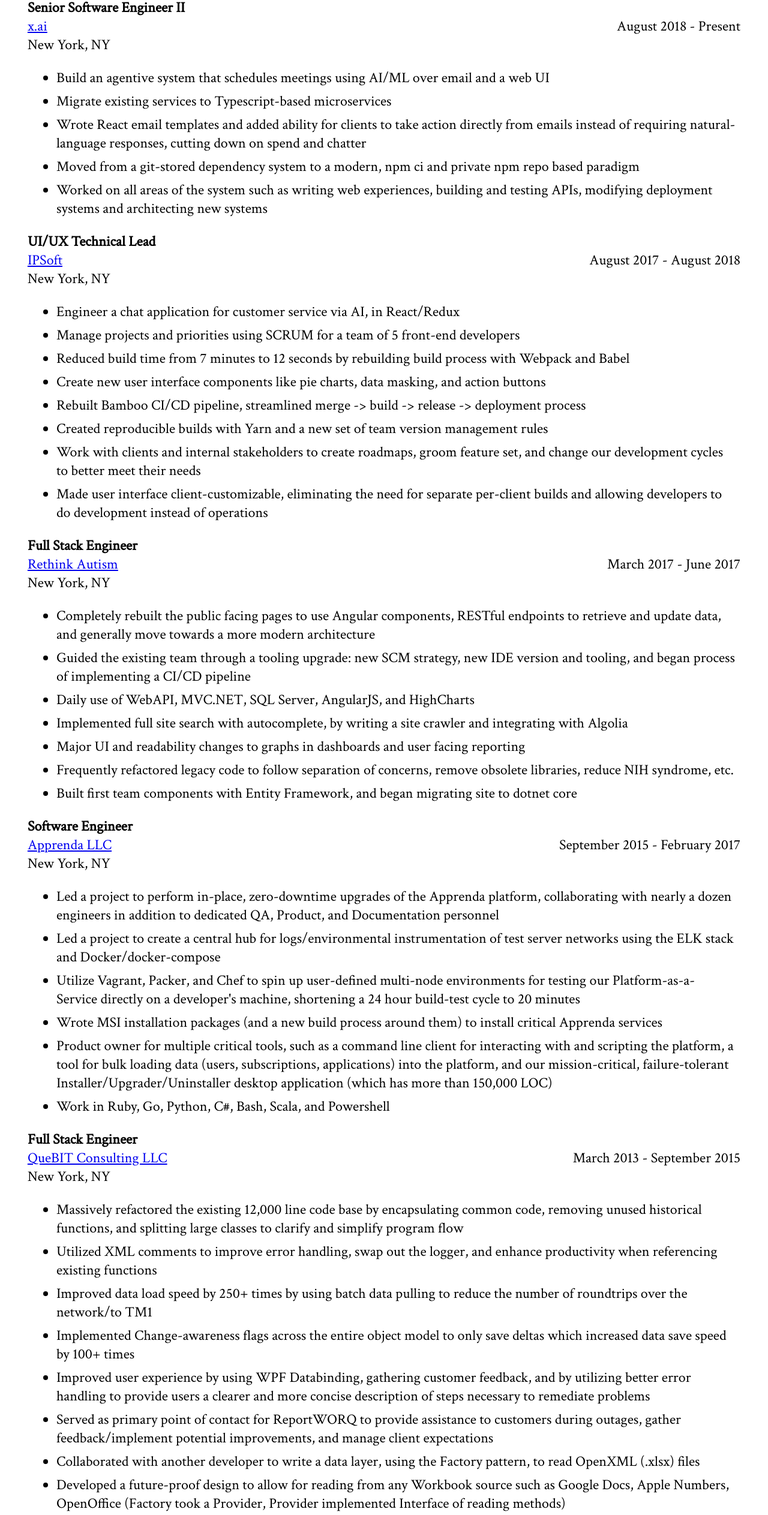
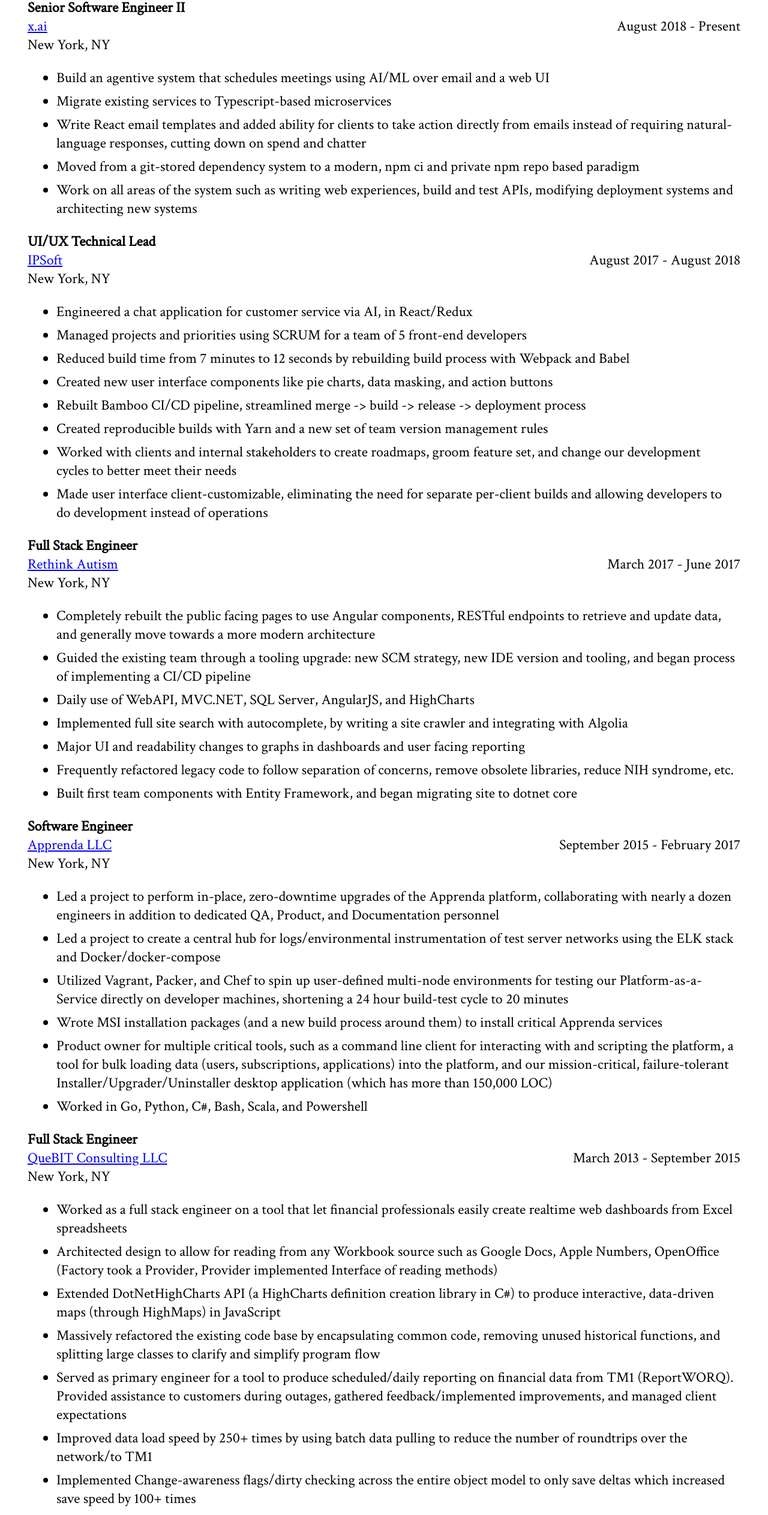
Before and after one commit to jb-reefer/resume, a React (Create React App) app: page / in a window 1280 px wide. Shown: the part 229-2755 px from the top of the page at 60% size. Built offline with nearby package versions, Linux system fonts and the light colour scheme; the HTML template or start-up script is replaced by a standard one.

Commit message:
entries changes

```diff
--- a/src/data.ts
+++ b/src/data.ts
@@ -11,9 +11,9 @@
   children: [
     "Build an agentive system that schedules meetings using AI/ML over email and a web UI",
     "Migrate existing services to Typescript-based microservices",
-    "Wrote React email templates and added ability for clients to take action directly from emails instead of requiring natural-language responses, cutting down on spend and chatter",
+    "Write React email templates and added ability for clients to take action directly from emails instead of requiring natural-language responses, cutting down on spend and chatter",
     "Moved from a git-stored dependency system to a modern, npm ci and private npm repo based paradigm",
-    "Worked on all areas of the system such as writing web experiences, building and testing APIs, modifying deployment systems and architecting new systems",
+    "Work on all areas of the system such as writing web experiences, build and test APIs, modifying deployment systems and architecting new systems",
   ],
 },
 {
@@ -24,13 +24,13 @@
   from: "August 2017",
   to: "August 2018",
   children: [
-    "Engineer a chat application for customer service via AI, in React/Redux",
-    "Manage projects and priorities using SCRUM for a team of 5 front-end developers",
+    "Engineered a chat application for customer service via AI, in React/Redux",
+    "Managed projects and priorities using SCRUM for a team of 5 front-end developers",
     "Reduced build time from 7 minutes to 12 seconds by rebuilding build process with Webpack and Babel",
-    "Create new user interface components like pie charts, data masking, and action buttons",
+    "Created new user interface components like pie charts, data masking, and action buttons",
     "Rebuilt Bamboo CI/CD pipeline, streamlined merge -> build -> release -> deployment process",
     "Created reproducible builds with Yarn and a new set of team version management rules",
-    "Work with clients and internal stakeholders to create roadmaps, groom feature set, and change our development cycles to better meet their needs",
+    "Worked with clients and internal stakeholders to create roadmaps, groom feature set, and change our development cycles to better meet their needs",
     "Made user interface client-customizable, eliminating the need for separate per-client builds and allowing developers to do development instead of operations",
   ],
 },
@@ -61,10 +61,10 @@
   children: [
     "Led a project to perform in-place, zero-downtime upgrades of the Apprenda platform, collaborating with nearly a dozen engineers in addition to dedicated QA, Product, and Documentation personnel",
     "Led a project to create a central hub for logs/environmental instrumentation of test server networks using the ELK stack and Docker/docker-compose",
-    "Utilize Vagrant, Packer, and Chef to spin up user-defined multi-node environments for testing our Platform-as-a-Service directly on a developer's machine, shortening a 24 hour build-test cycle to 20 minutes",
+    "Utilized Vagrant, Packer, and Chef to spin up user-defined multi-node environments for testing our Platform-as-a-Service directly on developer machines, shortening a 24 hour build-test cycle to 20 minutes",
     "Wrote MSI installation packages (and a new build process around them) to install critical Apprenda services",
     "Product owner for multiple critical tools, such as a command line client for interacting with and scripting the platform, a tool for bulk loading data (users, subscriptions, applications) into the platform, and our mission-critical, failure-tolerant Installer/Upgrader/Uninstaller desktop application (which has more than 150,000 LOC)",
-    "Work in Ruby, Go, Python, C#, Bash, Scala, and Powershell",
+    "Worked in Go, Python, C#, Bash, Scala, and Powershell",
   ],
 },
 {
@@ -75,21 +75,16 @@
   city: "New York, NY",
   role: "Full Stack Engineer",
   children: [
-    "Massively refactored the existing 12,000 line code base by encapsulating common code, removing unused historical functions, and splitting large classes to clarify and simplify program flow",
-    "Utilized XML comments to improve error handling, swap out the logger, and enhance productivity when referencing existing functions",
+    "Worked as a full stack engineer on a tool that let financial professionals easily create realtime web dashboards from Excel spreadsheets",
+    "Architected design to allow for reading from any Workbook source such as Google Docs, Apple Numbers, OpenOffice (Factory took a Provider, Provider implemented Interface of reading methods)",
+    "Extended DotNetHighCharts API (a HighCharts definition creation library in C#) to produce interactive, data-driven maps (through HighMaps) in JavaScript",
+    "Massively refactored the existing code base by encapsulating common code, removing unused historical functions, and splitting large classes to clarify and simplify program flow",
+    "Served as primary engineer for a tool to produce scheduled/daily reporting on financial data from TM1 (ReportWORQ). Provided assistance to customers during outages, gathered feedback/implemented improvements, and managed client expectations",
     "Improved data load speed by 250+ times by using batch data pulling to reduce the number of roundtrips over the network/to TM1",
-    "Implemented Change-awareness flags across the entire object model to only save deltas which increased data save speed by 100+ times",
-    "Improved user experience by using WPF Databinding, gathering customer feedback, and by utilizing better error handling to provide users a clearer and more concise description of steps necessary to remediate problems",
-    "Served as primary point of contact for ReportWORQ to provide assistance to customers during outages, gather feedback/implement potential improvements, and manage client expectations",
-    "Collaborated with another developer to write a data layer, using the Factory pattern, to read OpenXML (.xlsx) files",
-    "Developed a future-proof design to allow for reading from any Workbook source such as Google Docs, Apple Numbers, OpenOffice (Factory took a Provider, Provider implemented Interface of reading methods)",
-    "Heavily modified existing Excel Expression evaluator, an Expression-to-C# compiler (rebuilt parsing and AST creation, modified AST evaluation, fixed serious",
-    "Reworked Abstract Syntax Tree creation, transversal logic, replaced expression parsing with a third party library to avoid faulty in-house parser efficiently, and removed deprecated logical nodes",
-    "Implemented conversion of WebWORQ object model to DotNetHighCharts API object model to allow for real-time charting of customer reporting data",
-    "Extended DotNetHighCharts API to produce HighMaps in JavaScript",
-    "Configured JMeter to stress test, analyze, and report on web page performance under arbitrary loads to ensure Nielsen Ratings could provide an acceptable user experience with their existing hardware configuration with 2,000+ concurrent TM1 users",
+    "Implemented Change-awareness flags/dirty checking across the entire object model to only save deltas which increased save speed by 100+ times",
+    "Heavily modified existing Excel Expression evaluator, an Expression-to-C# compiler: Rebuilt expression parsing and AST Abstract Syntax Tree creation, transversal logic, and removed deprecated logical nodes",
+    "Used JMeter to stress test, analyze, and report on web page performance under arbitrary loads to ensure Nielsen Ratings could provide an acceptable user experience with their existing hardware configuration with 2,000+ concurrent TM1 users",
     "Reverse engineered the method flow of TM1Web, to spoof authentication, manipulate data, request specific pages based on user input, and log out, while analyzing performance of each step",
-    "Extended the built-in capabilities of JMeter by using batch scripting and TM1 cache invalidation (non-trivial) using TurboIntegrator scripting",
   ],
 }];
 
```
